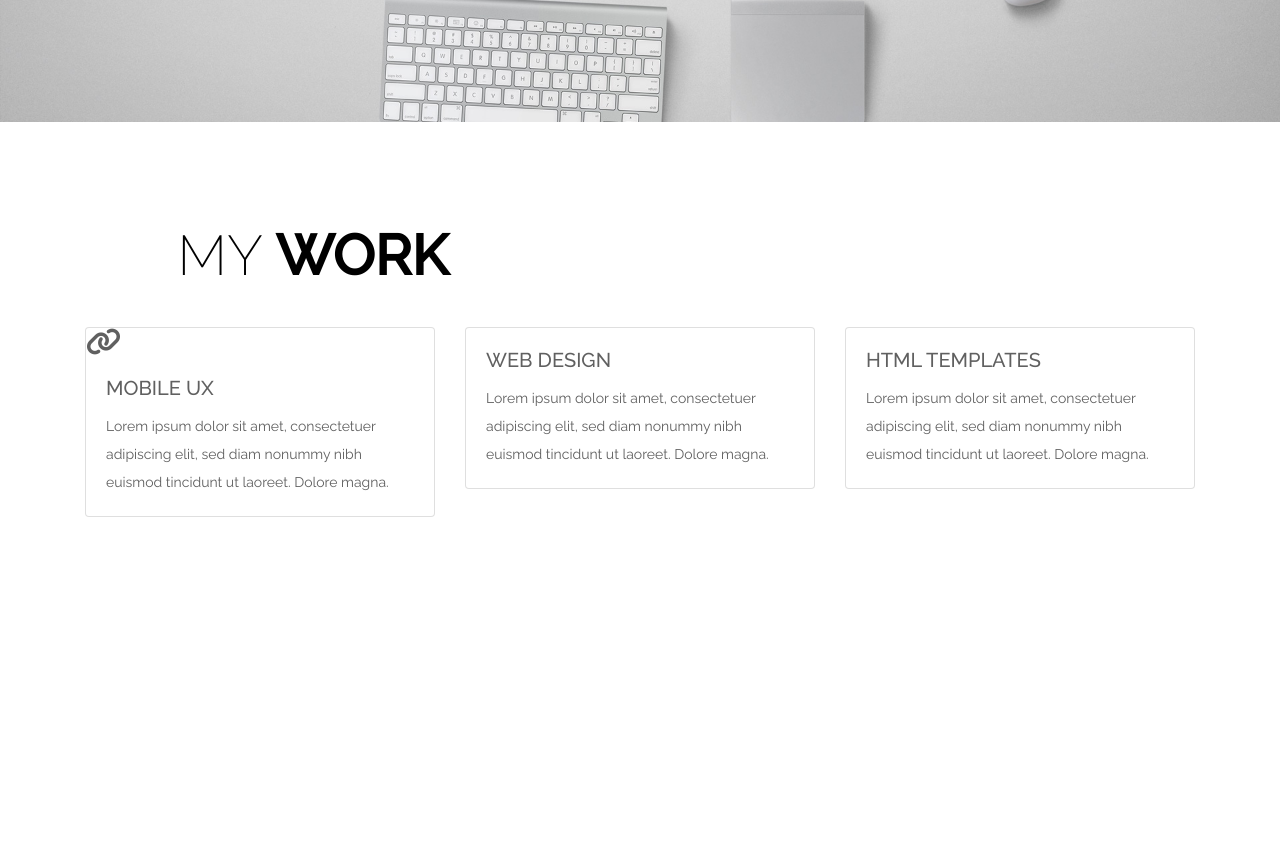
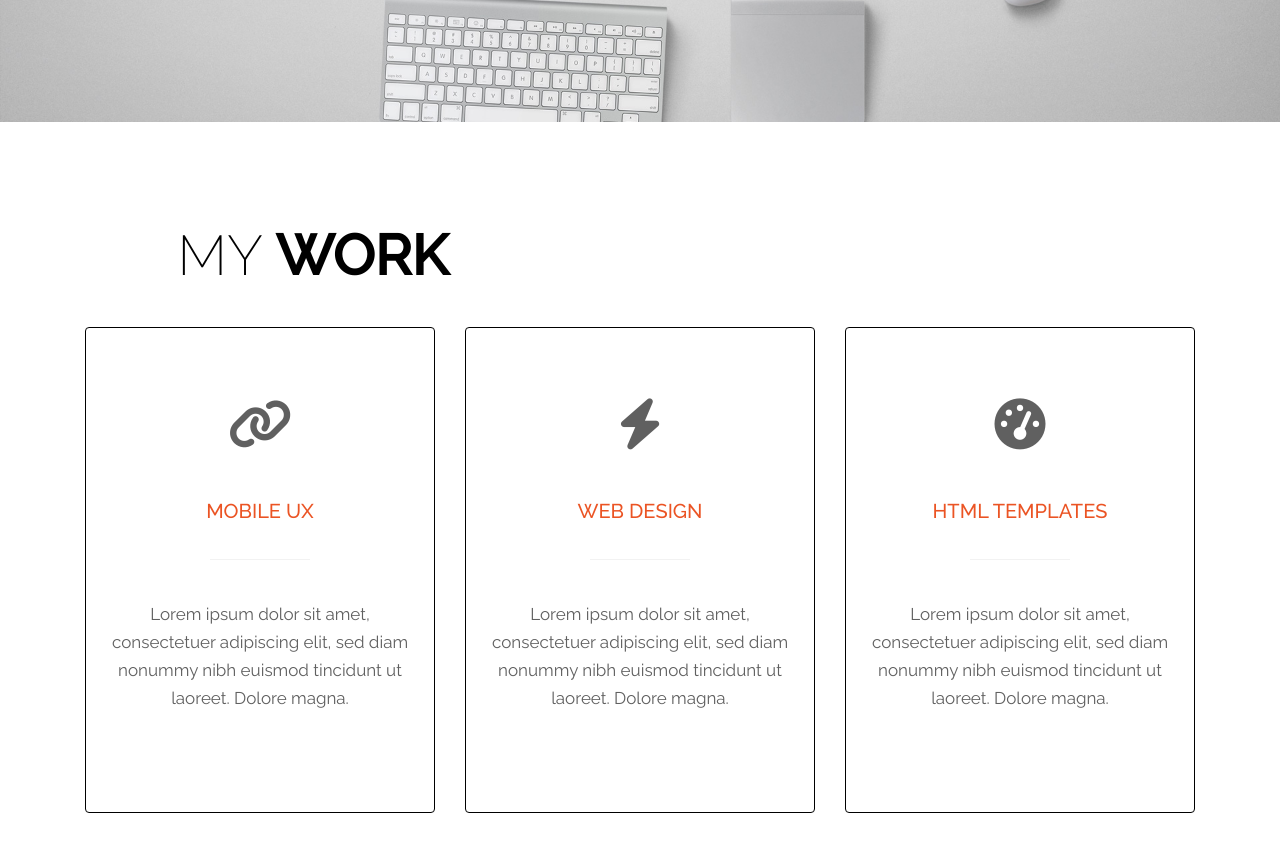
Before and after one commit to Ahmed-ElKodsh/Ultra-Profile, a plain HTML site: page index.html in a window 1280 px wide. Shown: the part 678-1530 px from the top of the page. Before the commit the page ends 1195 px from the top, so only its background shows below. Drawn offline with nearby package versions, Linux system fonts and the light colour scheme.

Commit message:
Add files via upload

```diff
--- a/css/style.css
+++ b/css/style.css
@@ -88,11 +88,33 @@ header .btn:hover {
 /************************************/
 #my-work {
     margin-top: 100px;
+    margin-bottom: 50px;
+    font-size: 17px;
 }
 
 #my-work h2 {
     color: black;
 }
+
 #my-work .cards {
     padding-top: 30px;
 }
+
+#my-work .card {
+    border-color: black;
+    padding-bottom: 80px;
+}
+
+#my-work .card:hover {
+    border-color: var(--orange_color);
+}
+
+#my-work i {
+    padding-top: 70px;
+}
+
+#my-work .card-title {
+    color: var(--orange_color);
+    padding-top: 30px;
+    padding-bottom: 20px;
+}
--- a/index.html
+++ b/index.html
@@ -72,12 +72,13 @@
                     <h2 class="display-4 offset-1">MY <span class="font-weight-bold">WORK</span></h2>
 
 
-                    <div class="cards row">
+                    <div class="cards row text-center text-justify">
                         <div class="col-sm-4">
                             <div class="card">
-                                <i class="fas fa-link fa-2x"></i>
+                                <i class="fas fa-link fa-3x"></i>
                                 <div class="card-body">
                                     <h5 class="card-title">MOBILE UX</h5>
+                                    <hr>
                                     <p class="card-text">
                                         Lorem ipsum dolor sit amet, consectetuer adipiscing elit, sed diam nonummy nibh
                                         euismod tincidunt ut laoreet. Dolore magna.
@@ -87,8 +88,10 @@
                         </div>
                         <div class="col-sm-4">
                             <div class="card">
+                                <i class="fas fa-bolt fa-3x"></i>
                                 <div class="card-body">
                                     <h5 class="card-title">WEB DESIGN</h5>
+                                    <hr>
                                     <p class="card-text">
                                         Lorem ipsum dolor sit amet, consectetuer adipiscing elit, sed diam nonummy nibh
                                         euismod tincidunt ut laoreet. Dolore magna.
@@ -98,8 +101,10 @@
                         </div>
                         <div class="col-sm-4">
                             <div class="card">
+                                <i class="fas fa-tachometer-alt fa-3x"></i>
                                 <div class="card-body">
                                     <h5 class="card-title">HTML TEMPLATES</h5>
+                                    <hr>
                                     <p class="card-text">
                                         Lorem ipsum dolor sit amet, consectetuer adipiscing elit, sed diam nonummy nibh
                                         euismod tincidunt ut laoreet. Dolore magna.
@@ -111,6 +116,13 @@
                     </div>
                 </div>
     </section>
+
+    <!-- my-portfolio -->
+    <section id="my-portfolio">
+
+
+    </section>
+
     </div>
     </div>
 
```
